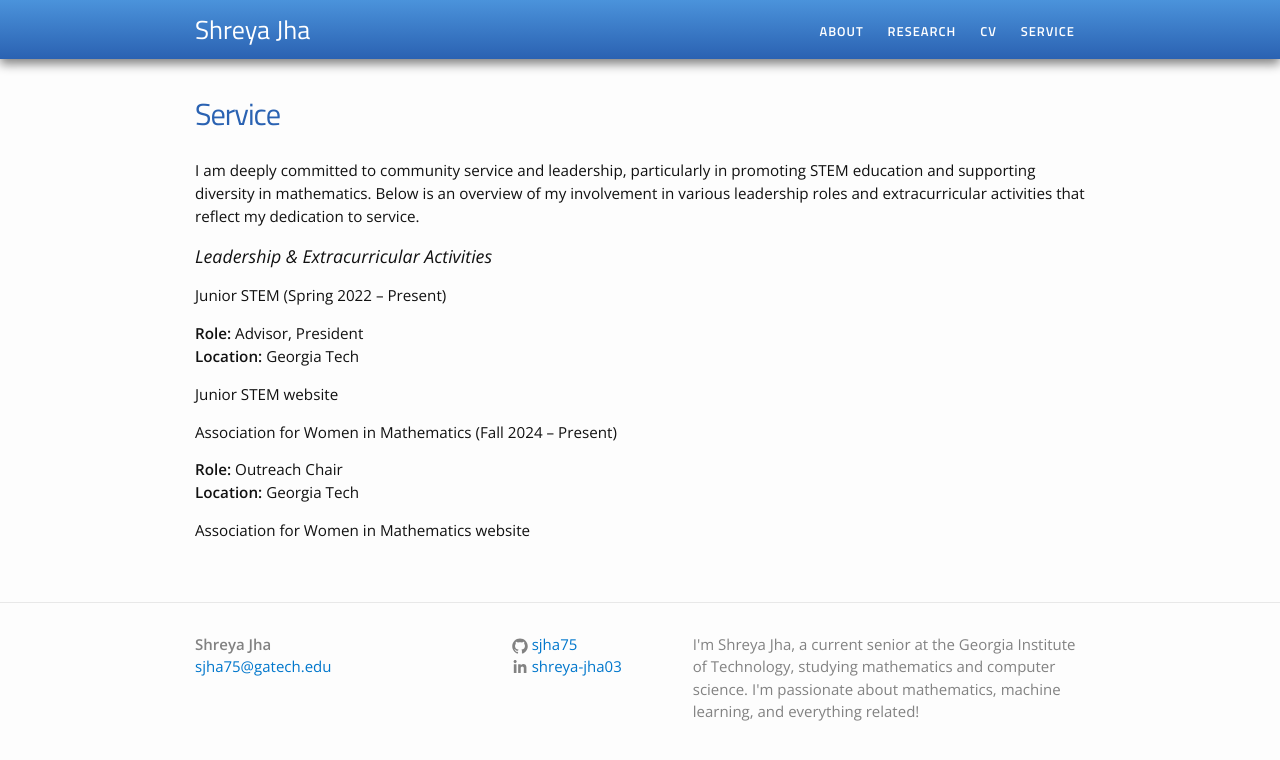
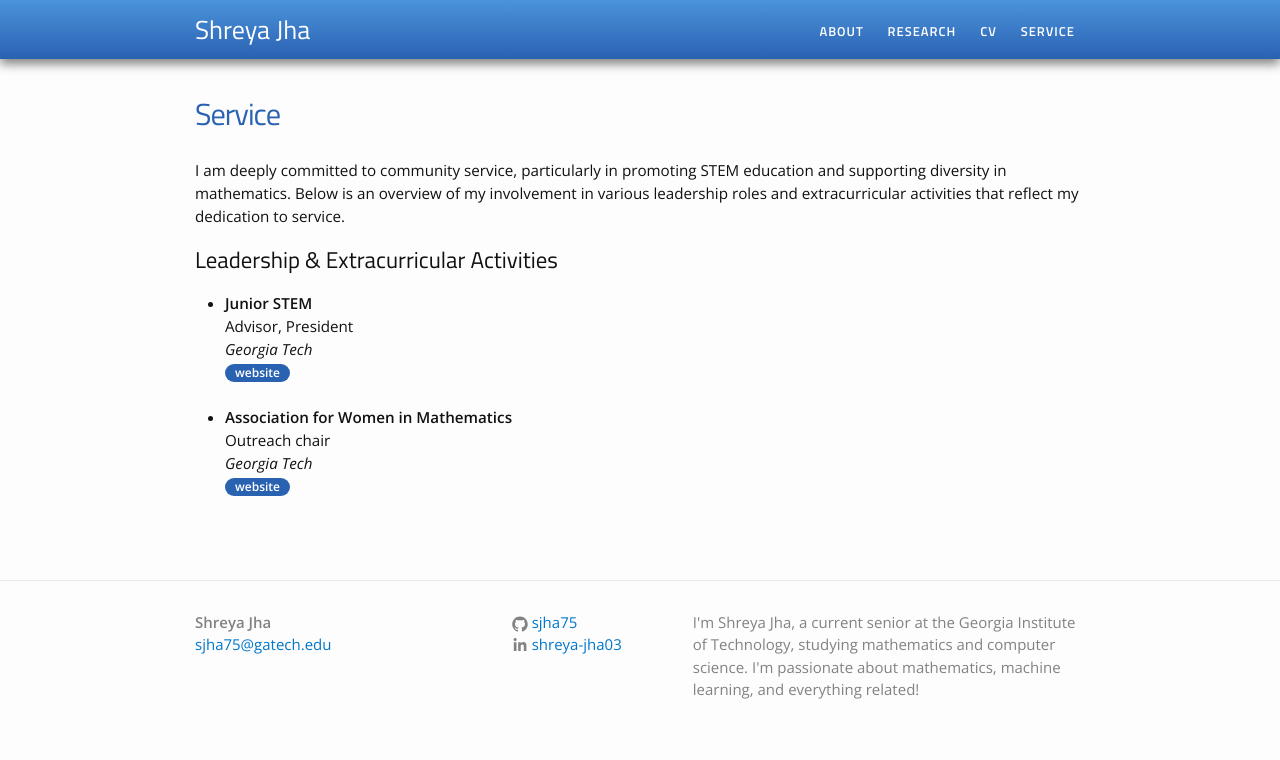
Before and after one commit to sjha75/sjha75.github.io, a Jekyll site: the page built from service.md, in a window 1280 px wide. Shown: the top 760 px of the page. Built offline with Jekyll 4.4.1, drawn with Linux system fonts in a browser that asks for light colours.

Commit message:
trying to fix this

```diff
--- a/service.md
+++ b/service.md
@@ -5,18 +5,20 @@ permalink: /service/
 ---
 
 
-I am deeply committed to community service and leadership, particularly in promoting STEM education and supporting diversity in mathematics. Below is an overview of my involvement in various leadership roles and extracurricular activities that reflect my dedication to service.
+I am deeply committed to community service, particularly in promoting STEM education and supporting diversity in mathematics. Below is an overview of my involvement in various leadership roles and extracurricular activities that reflect my dedication to service.
 
-### Leadership & Extracurricular Activities
-
-#### Junior STEM (Spring 2022 – Present)
-**Role:** Advisor, President
-**Location:** Georgia Tech
-
-Junior STEM website
-
-#### Association for Women in Mathematics (Fall 2024 – Present)
-**Role:** Outreach Chair
-**Location:** Georgia Tech
-
-Association for Women in Mathematics website
+<h2>Leadership & Extracurricular Activities</h2>
+<ul>
+	<li>
+		<b>Junior STEM</b><br>
+		Advisor, President<br>
+		<i>Georgia Tech</i><br>
+		<a href=""><div class="color-button">website</div></a>
+	</li><br>
+	<li>
+		<b>Association for Women in Mathematics</b><br>
+		Outreach chair<br>
+		<i>Georgia Tech</i><br>
+		<a href=""><div class="color-button">website</div></a>
+	</li><br>
+</ul>
```
